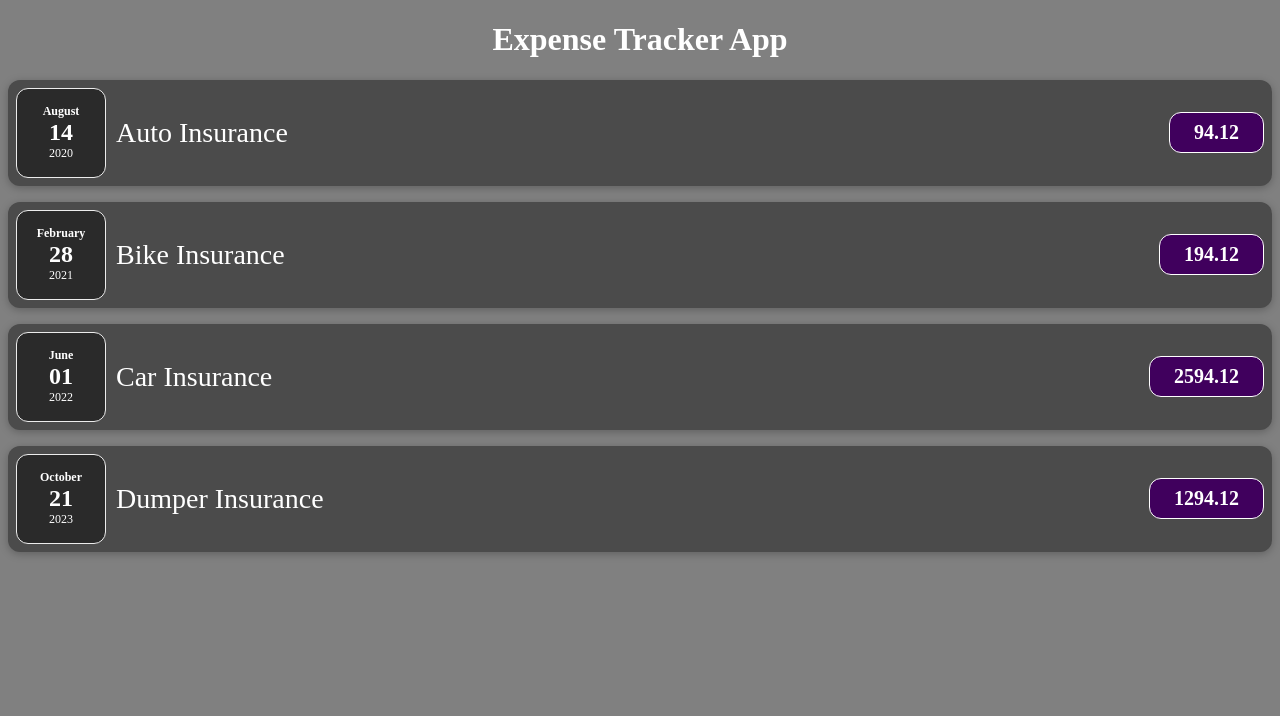
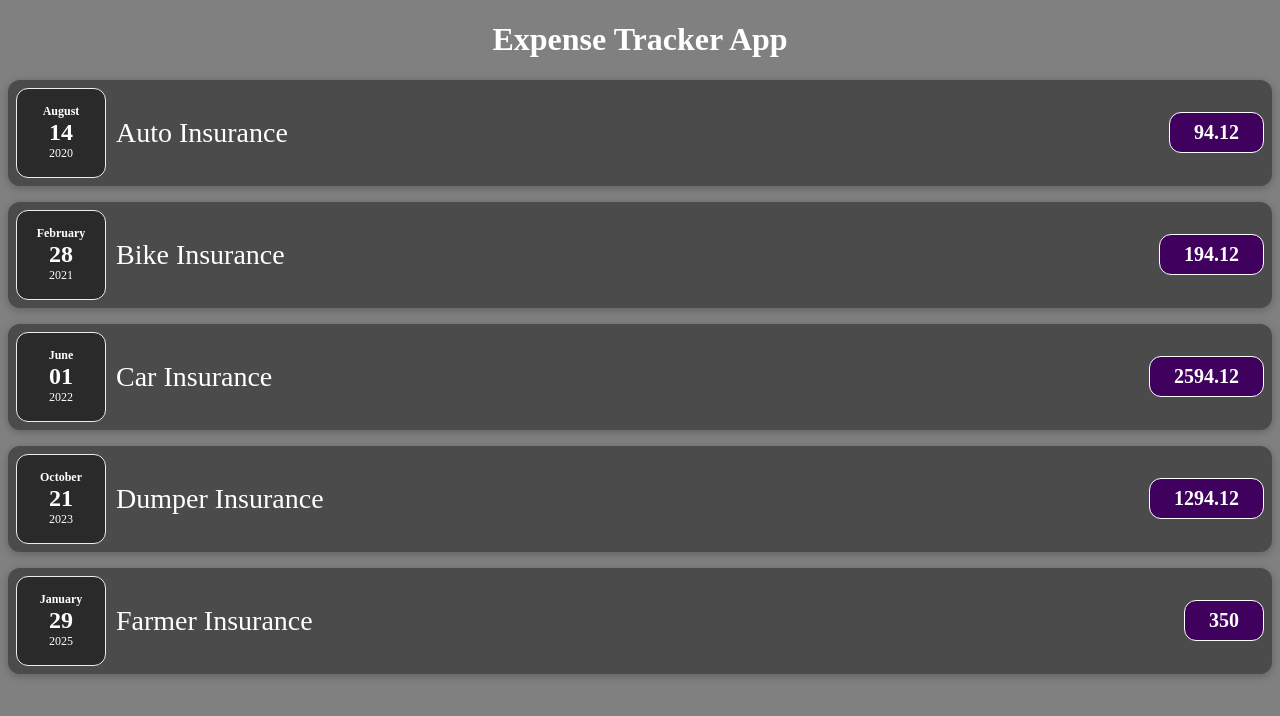
Before and after one commit to CoolShivas/React_Expense_Tracker, a React (Vite) app in the folder expense_tracker_app/: page / in a window 1280 px wide. Shown: the top 716 px of the page. Built offline with nearby package versions, Linux system fonts and the light colour scheme.

Commit message:
Use_Of_Map

```diff
--- a/expense_tracker_app/src/App.jsx
+++ b/expense_tracker_app/src/App.jsx
@@ -1,5 +1,5 @@
 import AppName from "./components/AppName";
-import ExpenseItems from "./components/ExpenseItems";
+import IndividualExpense from "./components/IndividualExpense";
 
 function App() {
   const expenses = [
@@ -27,32 +27,24 @@ function App() {
       amount: 1294.12,
       date: new Date(2023, 9, 21),
     },
+    {
+      id: "e5",
+      title: "farmer insurance",
+      amount: 350,
+      date: new Date(2024, 12, 29),
+    },
   ];
   return <>
     <AppName></AppName>
-    <ExpenseItems
+    {/* <ExpenseItems
       titleABC={expenses[0].title}
       amountABC={expenses[0].amount}
       dateABC={expenses[0].date}
-    ></ExpenseItems>
+    ></ExpenseItems> */}
 
-    <ExpenseItems
-      titleABC={expenses[1].title}
-      amountABC={expenses[1].amount}
-      dateABC={expenses[1].date}
-    ></ExpenseItems>
-
-    <ExpenseItems
-      titleABC={expenses[2].title}
-      amountABC={expenses[2].amount}
-      dateABC={expenses[2].date}
-    ></ExpenseItems>
-
-    <ExpenseItems
-      titleABC={expenses[3].title}
-      amountABC={expenses[3].amount}
-      dateABC={expenses[3].date}
-    ></ExpenseItems>
+    <IndividualExpense
+      expensesABC={expenses}
+    ></IndividualExpense>
   </>
 }
 export default App;
--- /dev/null
+++ b/expense_tracker_app/src/components/IndividualExpense.jsx
@@ -0,0 +1,30 @@
+import ExpenseItems from "./ExpenseItems";
+
+const IndividualExpense = ({ expensesABC }) => {
+  return <>
+    {expensesABC.map((arr) => {
+      return <ExpenseItems
+        key={arr.title}
+        titleABC={arr.title}
+        amountABC={arr.amount}
+        dateABC={arr.date}
+      ></ExpenseItems>
+    })}
+
+
+    {/* <ExpenseItems
+      titleABC={expenses[2].title}
+      amountABC={expenses[2].amount}
+      dateABC={expenses[2].date}
+    ></ExpenseItems>
+
+    <ExpenseItems
+      titleABC={expenses[3].title}
+      amountABC={expenses[3].amount}
+      dateABC={expenses[3].date}
+    ></ExpenseItems> */}
+
+  </>
+}
+
+export default IndividualExpense;
```
